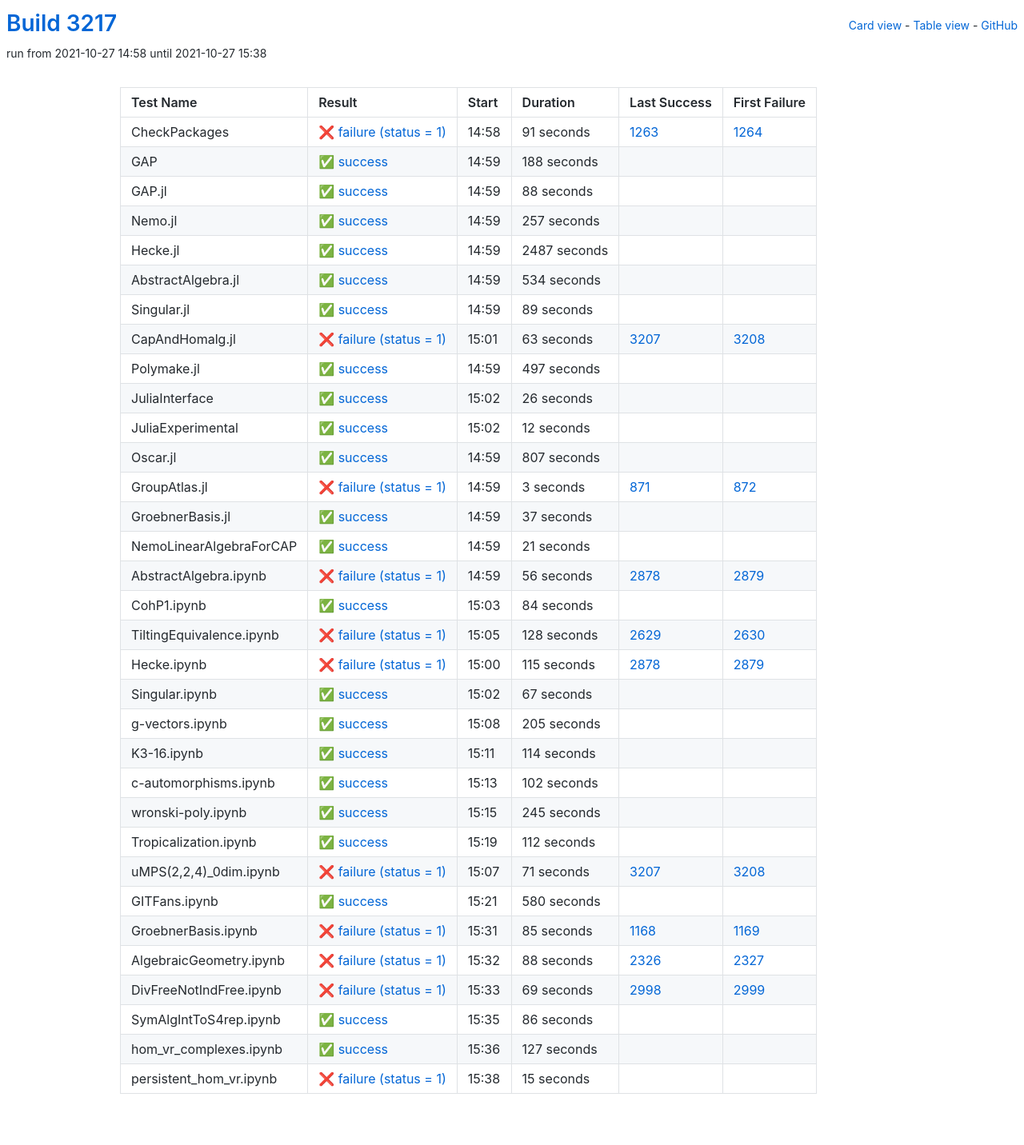
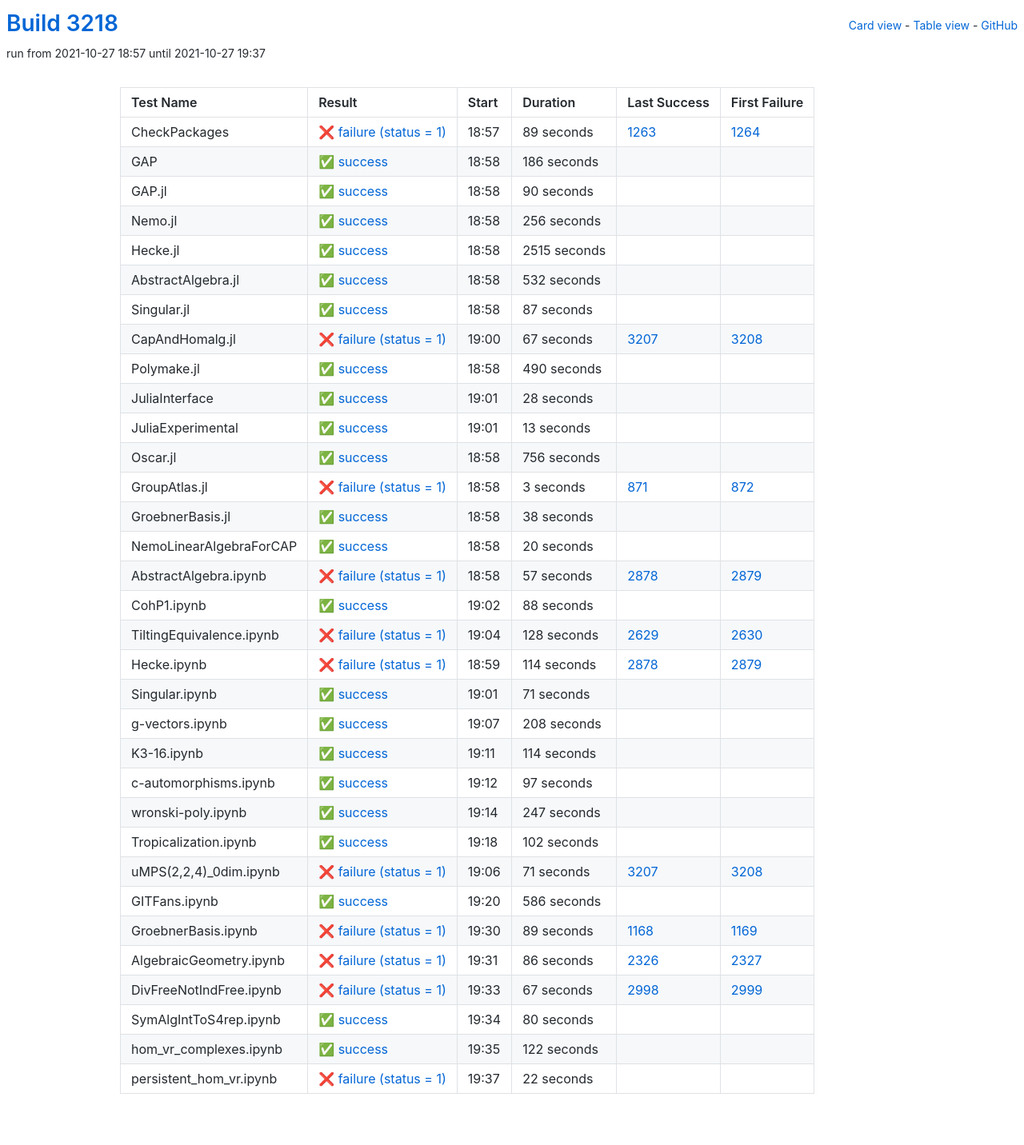
Before and after one commit to oscar-system/oscar-ci-status-stable, a Jekyll site: the page built from table.html, in a window 1280 px wide. Shown: the whole page at 80% size. Built offline with Jekyll 4.4.1, drawn with Linux system fonts in a browser that asks for light colours.

Commit message:
Build #3218

```diff
--- a/_data/ci.yml
+++ b/_data/ci.yml
@@ -1,6 +1,6 @@
 ---
-build: 3217
-build_url: https://oscarci.mathematik.uni-kl.de/job/oscar-stable/3217/
+build: 3218
+build_url: https://oscarci.mathematik.uni-kl.de/job/oscar-stable/3218/
 job: oscar-stable
 organization: oscar-system
 repo: oscar-ci-status-stable
@@ -8,152 +8,152 @@ repourl: https://github.com/oscar-system/oscar-ci-status-stable
 tests:
 - name: CheckPackages
   id: checkpackages
-  log: https://oscarci.mathematik.uni-kl.de/job/oscar-stable/3217/artifact/logs/build-3217/CheckPackages.log
-  start: 2021-10-27 14:58
+  log: https://oscarci.mathematik.uni-kl.de/job/oscar-stable/3218/artifact/logs/build-3218/CheckPackages.log
+  start: 2021-10-27 18:57
   success: false
   exitcode: 1
   status: failure
-  duration: 91
+  duration: 89
   last_success: 1263
   last_success_url: https://oscarci.mathematik.uni-kl.de/job/oscar-stable/1263/
   first_failure: 1264
   first_failure_url: https://oscarci.mathematik.uni-kl.de/job/oscar-stable/1264/
 - name: GAP
   id: gap
-  log: https://oscarci.mathematik.uni-kl.de/job/oscar-stable/3217/artifact/logs/build-3217/GAP.log
-  start: 2021-10-27 14:59
+  log: https://oscarci.mathematik.uni-kl.de/job/oscar-stable/3218/artifact/logs/build-3218/GAP.log
+  start: 2021-10-27 18:58
   success: true
   exitcode: 0
   status: success
-  duration: 188
+  duration: 186
   last_success: false
   last_success_url:
   first_failure: false
   first_failure_url:
 - name: GAP.jl
   id: gap-jl
-  log: https://oscarci.mathematik.uni-kl.de/job/oscar-stable/3217/artifact/logs/build-3217/GAP.jl.log
-  start: 2021-10-27 14:59
+  log: https://oscarci.mathematik.uni-kl.de/job/oscar-stable/3218/artifact/logs/build-3218/GAP.jl.log
+  start: 2021-10-27 18:58
   success: true
   exitcode: 0
   status: success
-  duration: 88
+  duration: 90
   last_success: false
   last_success_url:
   first_failure: false
   first_failure_url:
 - name: Nemo.jl
   id: nemo-jl
-  log: https://oscarci.mathematik.uni-kl.de/job/oscar-stable/3217/artifact/logs/build-3217/Nemo.jl.log
-  start: 2021-10-27 14:59
+  log: https://oscarci.mathematik.uni-kl.de/job/oscar-stable/3218/artifact/logs/build-3218/Nemo.jl.log
+  start: 2021-10-27 18:58
   success: true
   exitcode: 0
   status: success
-  duration: 257
+  duration: 256
   last_success: false
   last_success_url:
   first_failure: false
   first_failure_url:
 - name: Hecke.jl
   id: hecke-jl
-  log: https://oscarci.mathematik.uni-kl.de/job/oscar-stable/3217/artifact/logs/build-3217/Hecke.jl.log
-  start: 2021-10-27 14:59
+  log: https://oscarci.mathematik.uni-kl.de/job/oscar-stable/3218/artifact/logs/build-3218/Hecke.jl.log
+  start: 2021-10-27 18:58
   success: true
   exitcode: 0
   status: success
-  duration: 2487
+  duration: 2515
   last_success: false
   last_success_url:
   first_failure: false
   first_failure_url:
 - name: AbstractAlgebra.jl
   id: abstractalgebra-jl
-  log: https://oscarci.mathematik.uni-kl.de/job/oscar-stable/3217/artifact/logs/build-3217/AbstractAlgebra.jl.log
-  start: 2021-10-27 14:59
+  log: https://oscarci.mathematik.uni-kl.de/job/oscar-stable/3218/artifact/logs/build-3218/AbstractAlgebra.jl.log
+  start: 2021-10-27 18:58
   success: true
   exitcode: 0
   status: success
-  duration: 534
+  duration: 532
   last_success: false
   last_success_url:
   first_failure: false
   first_failure_url:
 - name: Singular.jl
   id: singular-jl
-  log: https://oscarci.mathematik.uni-kl.de/job/oscar-stable/3217/artifact/logs/build-3217/Singular.jl.log
-  start: 2021-10-27 14:59
+  log: https://oscarci.mathematik.uni-kl.de/job/oscar-stable/3218/artifact/logs/build-3218/Singular.jl.log
+  start: 2021-10-27 18:58
   success: true
   exitcode: 0
   status: success
-  duration: 89
+  duration: 87
   last_success: false
   last_success_url:
   first_failure: false
   first_failure_url:
 - name: CapAndHomalg.jl
   id: capandhomalg-jl
-  log: https://oscarci.mathematik.uni-kl.de/job/oscar-stable/3217/artifact/logs/build-3217/CapAndHomalg.jl.log
-  start: 2021-10-27 15:01
+  log: https://oscarci.mathematik.uni-kl.de/job/oscar-stable/3218/artifact/logs/build-3218/CapAndHomalg.jl.log
+  start: 2021-10-27 19:00
   success: false
   exitcode: 1
   status: failure
-  duration: 63
+  duration: 67
   last_success: 3207
   last_success_url: https://oscarci.mathematik.uni-kl.de/job/oscar-stable/3207/
   first_failure: 3208
   first_failure_url: https://oscarci.mathematik.uni-kl.de/job/oscar-stable/3208/
 - name: Polymake.jl
   id: polymake-jl
-  log: https://oscarci.mathematik.uni-kl.de/job/oscar-stable/3217/artifact/logs/build-3217/Polymake.jl.log
-  start: 2021-10-27 14:59
+  log: https://oscarci.mathematik.uni-kl.de/job/oscar-stable/3218/artifact/logs/build-3218/Polymake.jl.log
+  start: 2021-10-27 18:58
   success: true
   exitcode: 0
   status: success
-  duration: 497
+  duration: 490
   last_success: false
   last_success_url:
   first_failure: false
   first_failure_url:
 - name: JuliaInterface
   id: juliainterface
-  log: https://oscarci.mathematik.uni-kl.de/job/oscar-stable/3217/artifact/logs/build-3217/JuliaInterface.log
-  start: 2021-10-27 15:02
+  log: https://oscarci.mathematik.uni-kl.de/job/oscar-stable/3218/artifact/logs/build-3218/JuliaInterface.log
+  start: 2021-10-27 19:01
   success: true
   exitcode: 0
   status: success
-  duration: 26
+  duration: 28
   last_success: false
   last_success_url:
   first_failure: false
   first_failure_url:
 - name: JuliaExperimental
   id: juliaexperimental
-  log: https://oscarci.mathematik.uni-kl.de/job/oscar-stable/3217/artifact/logs/build-3217/JuliaExperimental.log
-  start: 2021-10-27 15:02
+  log: https://oscarci.mathematik.uni-kl.de/job/oscar-stable/3218/artifact/logs/build-3218/JuliaExperimental.log
+  start: 2021-10-27 19:01
   success: true
   exitcode: 0
   status: success
-  duration: 12
+  duration: 13
   last_success: false
   last_success_url:
   first_failure: false
   first_failure_url:
 - name: Oscar.jl
   id: oscar-jl
-  log: https://oscarci.mathematik.uni-kl.de/job/oscar-stable/3217/artifact/logs/build-3217/Oscar.jl.log
-  start: 2021-10-27 14:59
+  log: https://oscarci.mathematik.uni-kl.de/job/oscar-stable/3218/artifact/logs/build-3218/Oscar.jl.log
+  start: 2021-10-27 18:58
   success: true
   exitcode: 0
   status: success
-  duration: 807
+  duration: 756
   last_success: false
   last_success_url:
   first_failure: false
   first_failure_url:
 - name: GroupAtlas.jl
   id: groupatlas-jl
-  log: https://oscarci.mathematik.uni-kl.de/job/oscar-stable/3217/artifact/logs/build-3217/GroupAtlas.jl.log
-  start: 2021-10-27 14:59
+  log: https://oscarci.mathematik.uni-kl.de/job/oscar-stable/3218/artifact/logs/build-3218/GroupAtlas.jl.log
+  start: 2021-10-27 18:58
   success: false
   exitcode: 1
   status: failure
@@ -164,56 +164,56 @@ tests:
   first_failure_url: https://oscarci.mathematik.uni-kl.de/job/oscar-stable/872/
 - name: GroebnerBasis.jl
   id: groebnerbasis-jl
-  log: https://oscarci.mathematik.uni-kl.de/job/oscar-stable/3217/artifact/logs/build-3217/GroebnerBasis.jl.log
-  start: 2021-10-27 14:59
+  log: https://oscarci.mathematik.uni-kl.de/job/oscar-stable/3218/artifact/logs/build-3218/GroebnerBasis.jl.log
+  start: 2021-10-27 18:58
   success: true
   exitcode: 0
   status: success
-  duration: 37
+  duration: 38
   last_success: false
   last_success_url:
   first_failure: false
   first_failure_url:
 - name: NemoLinearAlgebraForCAP
   id: nemolinearalgebraforcap
-  log: https://oscarci.mathematik.uni-kl.de/job/oscar-stable/3217/artifact/logs/build-3217/NemoLinearAlgebraForCAP.log
-  start: 2021-10-27 14:59
+  log: https://oscarci.mathematik.uni-kl.de/job/oscar-stable/3218/artifact/logs/build-3218/NemoLinearAlgebraForCAP.log
+  start: 2021-10-27 18:58
   success: true
   exitcode: 0
   status: success
-  duration: 21
+  duration: 20
   last_success: false
   last_success_url:
   first_failure: false
   first_failure_url:
 - name: AbstractAlgebra.ipynb
   id: abstractalgebra-ipynb
-  log: https://oscarci.mathematik.uni-kl.de/job/oscar-stable/3217/artifact/logs/build-3217/AbstractAlgebra.ipynb.log
-  start: 2021-10-27 14:59
+  log: https://oscarci.mathematik.uni-kl.de/job/oscar-stable/3218/artifact/logs/build-3218/AbstractAlgebra.ipynb.log
+  start: 2021-10-27 18:58
   success: false
   exitcode: 1
   status: failure
-  duration: 56
+  duration: 57
   last_success: 2878
   last_success_url: https://oscarci.mathematik.uni-kl.de/job/oscar-stable/2878/
   first_failure: 2879
   first_failure_url: https://oscarci.mathematik.uni-kl.de/job/oscar-stable/2879/
 - name: CohP1.ipynb
   id: cohp1-ipynb
-  log: https://oscarci.mathematik.uni-kl.de/job/oscar-stable/3217/artifact/logs/build-3217/CohP1.ipynb.log
-  start: 2021-10-27 15:03
+  log: https://oscarci.mathematik.uni-kl.de/job/oscar-stable/3218/artifact/logs/build-3218/CohP1.ipynb.log
+  start: 2021-10-27 19:02
   success: true
   exitcode: 0
   status: success
-  duration: 84
+  duration: 88
   last_success: false
   last_success_url:
   first_failure: false
   first_failure_url:
 - name: TiltingEquivalence.ipynb
   id: tiltingequivalence-ipynb
-  log: https://oscarci.mathematik.uni-kl.de/job/oscar-stable/3217/artifact/logs/build-3217/TiltingEquivalence.ipynb.log
-  start: 2021-10-27 15:05
+  log: https://oscarci.mathematik.uni-kl.de/job/oscar-stable/3218/artifact/logs/build-3218/TiltingEquivalence.ipynb.log
+  start: 2021-10-27 19:04
   success: false
   exitcode: 1
   status: failure
@@ -224,44 +224,44 @@ tests:
   first_failure_url: https://oscarci.mathematik.uni-kl.de/job/oscar-stable/2630/
 - name: Hecke.ipynb
   id: hecke-ipynb
-  log: https://oscarci.mathematik.uni-kl.de/job/oscar-stable/3217/artifact/logs/build-3217/Hecke.ipynb.log
-  start: 2021-10-27 15:00
+  log: https://oscarci.mathematik.uni-kl.de/job/oscar-stable/3218/artifact/logs/build-3218/Hecke.ipynb.log
+  start: 2021-10-27 18:59
   success: false
   exitcode: 1
   status: failure
-  duration: 115
+  duration: 114
   last_success: 2878
   last_success_url: https://oscarci.mathematik.uni-kl.de/job/oscar-stable/2878/
   first_failure: 2879
   first_failure_url: https://oscarci.mathematik.uni-kl.de/job/oscar-stable/2879/
 - name: Singular.ipynb
   id: singular-ipynb
-  log: https://oscarci.mathematik.uni-kl.de/job/oscar-stable/3217/artifact/logs/build-3217/Singular.ipynb.log
-  start: 2021-10-27 15:02
+  log: https://oscarci.mathematik.uni-kl.de/job/oscar-stable/3218/artifact/logs/build-3218/Singular.ipynb.log
+  start: 2021-10-27 19:01
   success: true
   exitcode: 0
   status: success
-  duration: 67
+  duration: 71
   last_success: false
   last_success_url:
   first_failure: false
   first_failure_url:
 - name: g-vectors.ipynb
   id: g-vectors-ipynb
-  log: https://oscarci.mathematik.uni-kl.de/job/oscar-stable/3217/artifact/logs/build-3217/g-vectors.ipynb.log
-  start: 2021-10-27 15:08
+  log: https://oscarci.mathematik.uni-kl.de/job/oscar-stable/3218/artifact/logs/build-3218/g-vectors.ipynb.log
+  start: 2021-10-27 19:07
   success: true
   exitcode: 0
   status: success
-  duration: 205
+  duration: 208
   last_success: false
   last_success_url:
   first_failure: false
   first_failure_url:
 - name: K3-16.ipynb
   id: k3-16-ipynb
-  log: https://oscarci.mathematik.uni-kl.de/job/oscar-stable/3217/artifact/logs/build-3217/K3-16.ipynb.log
-  start: 2021-10-27 15:11
+  log: https://oscarci.mathematik.uni-kl.de/job/oscar-stable/3218/artifact/logs/build-3218/K3-16.ipynb.log
+  start: 2021-10-27 19:11
   success: true
   exitcode: 0
   status: success
@@ -272,8 +272,32 @@ tests:
   first_failure_url:
 - name: c-automorphisms.ipynb
   id: c-automorphisms-ipynb
-  log: https://oscarci.mathematik.uni-kl.de/job/oscar-stable/3217/artifact/logs/build-3217/c-automorphisms.ipynb.log
-  start: 2021-10-27 15:13
+  log: https://oscarci.mathematik.uni-kl.de/job/oscar-stable/3218/artifact/logs/build-3218/c-automorphisms.ipynb.log
+  start: 2021-10-27 19:12
+  success: true
+  exitcode: 0
+  status: success
+  duration: 97
+  last_success: false
+  last_success_url:
+  first_failure: false
+  first_failure_url:
+- name: wronski-poly.ipynb
+  id: wronski-poly-ipynb
+  log: https://oscarci.mathematik.uni-kl.de/job/oscar-stable/3218/artifact/logs/build-3218/wronski-poly.ipynb.log
+  start: 2021-10-27 19:14
+  success: true
+  exitcode: 0
+  status: success
+  duration: 247
+  last_success: false
+  last_success_url:
+  first_failure: false
+  first_failure_url:
+- name: Tropicalization.ipynb
+  id: tropicalization-ipynb
+  log: https://oscarci.mathematik.uni-kl.de/job/oscar-stable/3218/artifact/logs/build-3218/Tropicalization.ipynb.log
+  start: 2021-10-27 19:18
   success: true
   exitcode: 0
   status: success
@@ -282,34 +306,10 @@ tests:
   last_success_url:
   first_failure: false
   first_failure_url:
-- name: wronski-poly.ipynb
-  id: wronski-poly-ipynb
-  log: https://oscarci.mathematik.uni-kl.de/job/oscar-stable/3217/artifact/logs/build-3217/wronski-poly.ipynb.log
-  start: 2021-10-27 15:15
-  success: true
-  exitcode: 0
-  status: success
-  duration: 245
-  last_success: false
-  last_success_url:
-  first_failure: false
-  first_failure_url:
-- name: Tropicalization.ipynb
-  id: tropicalization-ipynb
-  log: https://oscarci.mathematik.uni-kl.de/job/oscar-stable/3217/artifact/logs/build-3217/Tropicalization.ipynb.log
-  start: 2021-10-27 15:19
-  success: true
-  exitcode: 0
-  status: success
-  duration: 112
-  last_success: false
-  last_success_url:
-  first_failure: false
-  first_failure_url:
 - name: uMPS(2,2,4)_0dim.ipynb
   id: umps-2-2-4-0dim-ipynb
-  log: https://oscarci.mathematik.uni-kl.de/job/oscar-stable/3217/artifact/logs/build-3217/uMPS-2-2-4-_0dim.ipynb.log
-  start: 2021-10-27 15:07
+  log: https://oscarci.mathematik.uni-kl.de/job/oscar-stable/3218/artifact/logs/build-3218/uMPS-2-2-4-_0dim.ipynb.log
+  start: 2021-10-27 19:06
   success: false
   exitcode: 1
   status: failure
@@ -320,84 +320,84 @@ tests:
   first_failure_url: https://oscarci.mathematik.uni-kl.de/job/oscar-stable/3208/
 - name: GITFans.ipynb
   id: gitfans-ipynb
-  log: https://oscarci.mathematik.uni-kl.de/job/oscar-stable/3217/artifact/logs/build-3217/GITFans.ipynb.log
-  start: 2021-10-27 15:21
+  log: https://oscarci.mathematik.uni-kl.de/job/oscar-stable/3218/artifact/logs/build-3218/GITFans.ipynb.log
+  start: 2021-10-27 19:20
   success: true
   exitcode: 0
   status: success
-  duration: 580
+  duration: 586
   last_success: false
   last_success_url:
   first_failure: false
   first_failure_url:
 - name: GroebnerBasis.ipynb
   id: groebnerbasis-ipynb
-  log: https://oscarci.mathematik.uni-kl.de/job/oscar-stable/3217/artifact/logs/build-3217/GroebnerBasis.ipynb.log
-  start: 2021-10-27 15:31
+  log: https://oscarci.mathematik.uni-kl.de/job/oscar-stable/3218/artifact/logs/build-3218/GroebnerBasis.ipynb.log
+  start: 2021-10-27 19:30
   success: false
   exitcode: 1
   status: failure
-  duration: 85
+  duration: 89
   last_success: 1168
   last_success_url: https://oscarci.mathematik.uni-kl.de/job/oscar-stable/1168/
   first_failure: 1169
   first_failure_url: https://oscarci.mathematik.uni-kl.de/job/oscar-stable/1169/
 - name: AlgebraicGeometry.ipynb
   id: algebraicgeometry-ipynb
-  log: https://oscarci.mathematik.uni-kl.de/job/oscar-stable/3217/artifact/logs/build-3217/AlgebraicGeometry.ipynb.log
-  start: 2021-10-27 15:32
+  log: https://oscarci.mathematik.uni-kl.de/job/oscar-stable/3218/artifact/logs/build-3218/AlgebraicGeometry.ipynb.log
+  start: 2021-10-27 19:31
   success: false
   exitcode: 1
   status: failure
-  duration: 88
+  duration: 86
   last_success: 2326
   last_success_url: https://oscarci.mathematik.uni-kl.de/job/oscar-stable/2326/
   first_failure: 2327
   first_failure_url: https://oscarci.mathematik.uni-kl.de/job/oscar-stable/2327/
 - name: DivFreeNotIndFree.ipynb
   id: divfreenotindfree-ipynb
-  log: https://oscarci.mathematik.uni-kl.de/job/oscar-stable/3217/artifact/logs/build-3217/DivFreeNotIndFree.ipynb.log
-  start: 2021-10-27 15:33
+  log: https://oscarci.mathematik.uni-kl.de/job/oscar-stable/3218/artifact/logs/build-3218/DivFreeNotIndFree.ipynb.log
+  start: 2021-10-27 19:33
   success: false
   exitcode: 1
   status: failure
-  duration: 69
+  duration: 67
   last_success: 2998
   last_success_url: https://oscarci.mathematik.uni-kl.de/job/oscar-stable/2998/
   first_failure: 2999
   first_failure_url: https://oscarci.mathematik.uni-kl.de/job/oscar-stable/2999/
 - name: SymAlgIntToS4rep.ipynb
   id: symalginttos4rep-ipynb
-  log: https://oscarci.mathematik.uni-kl.de/job/oscar-stable/3217/artifact/logs/build-3217/SymAlgIntToS4rep.ipynb.log
-  start: 2021-10-27 15:35
+  log: https://oscarci.mathematik.uni-kl.de/job/oscar-stable/3218/artifact/logs/build-3218/SymAlgIntToS4rep.ipynb.log
+  start: 2021-10-27 19:34
   success: true
   exitcode: 0
   status: success
-  duration: 86
+  duration: 80
   last_success: false
   last_success_url:
   first_failure: false
   first_failure_url:
 - name: hom_vr_complexes.ipynb
   id: hom-vr-complexes-ipynb
-  log: https://oscarci.mathematik.uni-kl.de/job/oscar-stable/3217/artifact/logs/build-3217/hom_vr_complexes.ipynb.log
-  start: 2021-10-27 15:36
+  log: https://oscarci.mathematik.uni-kl.de/job/oscar-stable/3218/artifact/logs/build-3218/hom_vr_complexes.ipynb.log
+  start: 2021-10-27 19:35
   success: true
   exitcode: 0
   status: success
-  duration: 127
+  duration: 122
   last_success: false
   last_success_url:
   first_failure: false
   first_failure_url:
 - name: persistent_hom_vr.ipynb
   id: persistent-hom-vr-ipynb
-  log: https://oscarci.mathematik.uni-kl.de/job/oscar-stable/3217/artifact/logs/build-3217/persistent_hom_vr.ipynb.log
-  start: 2021-10-27 15:38
+  log: https://oscarci.mathematik.uni-kl.de/job/oscar-stable/3218/artifact/logs/build-3218/persistent_hom_vr.ipynb.log
+  start: 2021-10-27 19:37
   success: false
   exitcode: 1
   status: failure
-  duration: 15
+  duration: 22
   last_success: false
   last_success_url:
   first_failure: false
```
Also changed, not shown: README.md.
